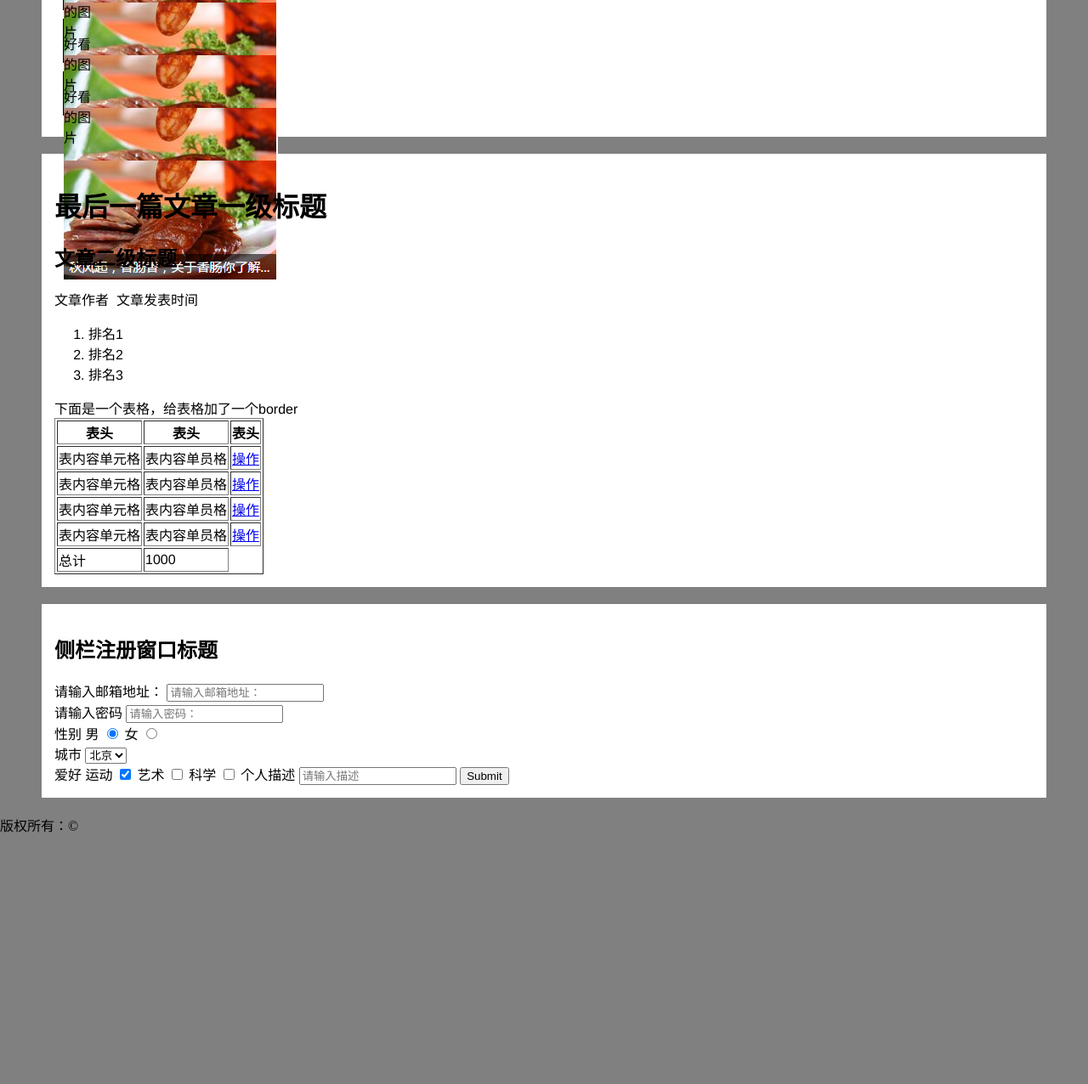
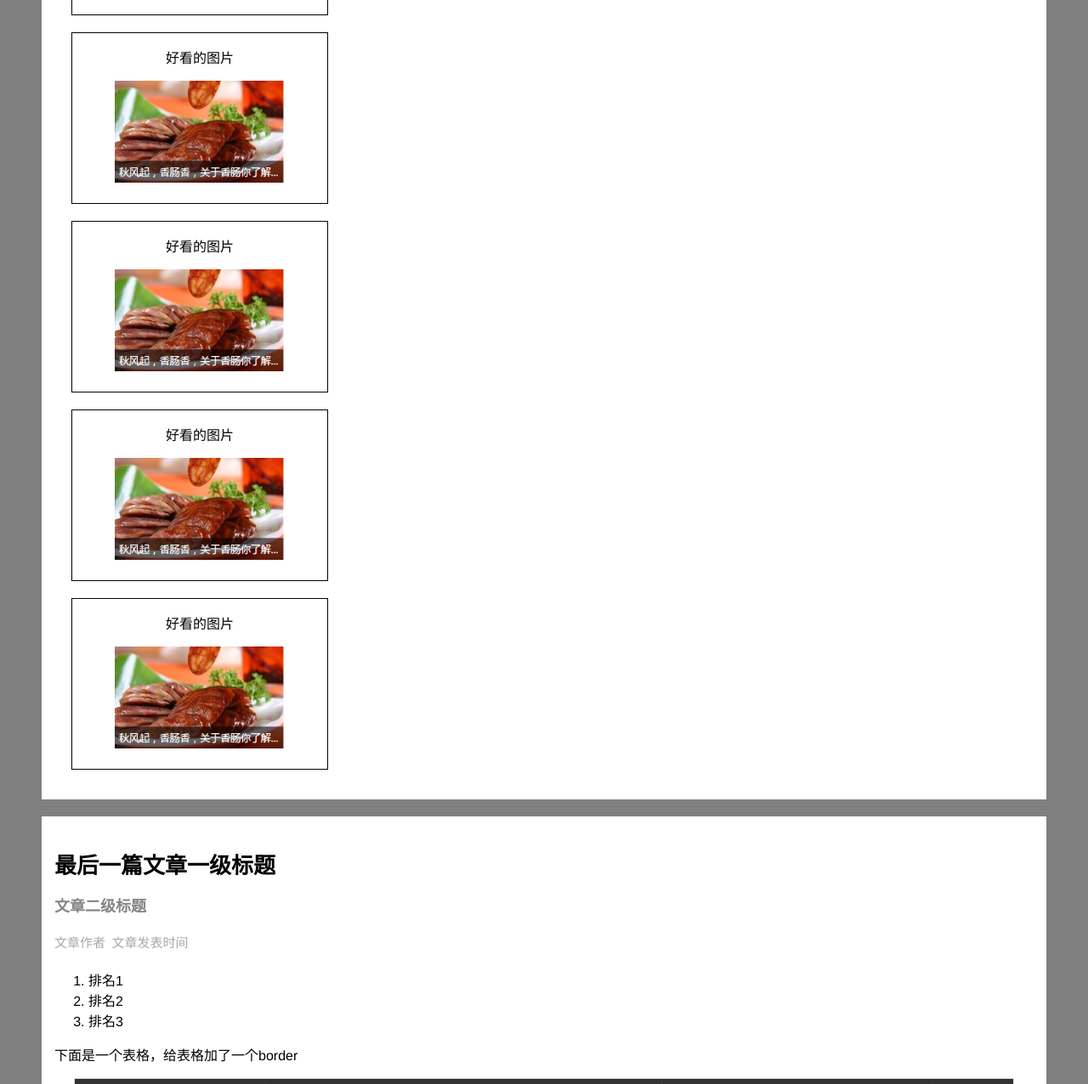
Before and after one commit to Swordxian/ife-task2, a plain HTML site: page index.html in a window 1280 px wide. Shown: the part 1524-2800 px from the top of the page at 85% size. Before the commit the page ends 2507 px from the top, so only its background shows below. Drawn offline with Linux system fonts and the light colour scheme.

Commit message:
继续完善页面

```diff
--- a/css.css
+++ b/css.css
@@ -34,14 +34,86 @@ body{
 .passage{
 	background-color: white;
 	margin: 20px auto;
-
 	width: 90%;
 	padding:15px;
 	font-family: 'Microsoft YaHei','Hiragino Sans GB',Helvetica,Arial;
 }
-div.passage div#picture{
+.passagebody h2{
+	text-align: left;
+	font-family: "Microsoft Yahei" ;
+	font-size: 26px;
+	font-weight: 600;
+}
+.passagebody h3{
+	color: #878586;
+	text-align: left;
+	font-family: "黑体";
+	line-height:20px;
+	font-size: 18px;
+}
+.passagebody p.passageauthur{
+	text-align: left;
+	font-family: "Microsoft Yahei" ;
+	line-height: 30px;
+	color: #A9A9A9;
+	font-size: 15px;
+	font-weight: 400;
+	text-indent: 0;
+}
+}
+.passagebody p{
+	text-indent: 2em;
+}
+#picture{
 	border: 1px solid;
-	margin: 10px;
-	height: 50px;
-	width: 40px;
+	margin: 20px;
+	height: 200px;
+	width: 300px;
 }
+#picture img{
+	height: 120px;
+	width: 200px;
+	margin-left: 50px;
+}
+#picture p{
+	text-align: center;
+}
+table{
+	width: 96%;
+	margin: 0px auto;
+	border: 1px solid #DDDDDD;
+	border-spacing: 0px;
+}
+th{
+	background-color: #333333;
+	color:white;
+}
+tr td{
+	border: 1px solid  #DCDCDC;
+	padding: 2px;
+}
+table .summary{
+	background-color: #CCCCCC;
+}
+.sidebar-content{
+	width: 90%;
+	text-align: center;
+	margin: 1px auto;
+}
+#sidebar h2{
+	font-family: "Microsoft Yahei"
+	margin-left: 10px;
+	border-left: 3px solid #C9C9C9;
+	font-size: 18px;
+
+}
+.inp{
+	line-height: 40px;
+}
+.submit{
+	width: 100%;
+	background-color:#3355D0;
+	border: none;
+
+
+}
--- a/index.html
+++ b/index.html
@@ -22,8 +22,8 @@
 	<div class="passagebody">
 		<div class="passage">
 			<h2>文章一级标题</h2>
-			<h2>文章一级标题</h2>
-			文章作者；&nbsp;&nbsp;发表时间
+			<h3>文章二级标题</h3>
+			<p class="passageauthur">文章作者；&nbsp;&nbsp;发表时间</p>
 			<p>这是一个很长很长的段落，这是一个很长很长的段落，这是一个很长很长的段落，这是一个很长很长的段落，这是一个很长很长的段落<br>
 			这是一个很长很长的段落，这是一个很长很长的段落，这是一个很长很长的段落，这是一个很长很长的段落，这是一个很长很长的段落，这是一个很长很长的段落，<a href="http://ife.baidu.com">这里有一个链接百度前端学院</a><br>
 			这是一个很长很长的段落，这是一个很长很长的段落，这是一个很长很长的段落，<br>
@@ -32,9 +32,9 @@
 		</div>
 		<!--end passage-->
 		<div class="passage">
-			<h1>另一篇文章一级标题</h1>
-			<h2>文章二级标题</h2>
-			文章作者&nbsp;&nbsp;文章发表时间
+			<h2>另一篇文章一级标题</h2>
+			<h3>文章二级标题</h3>
+			<p class="passageauthur">文章作者&nbsp;&nbsp;文章发表时间</p>
 			<p>这是一个很长很长的段落，这是一个很长很长的段落，这是一个很长很长的段落，这是一个很长很长的段落，这是一个很长很长的段落，这是一个很长很长的段落，这是一个很长很长的段落，这是一个很长这是一个很长很长的段落，这是一个很长很长的段落，这是一个很长很长的段落，这是一个很长很长的段落，这是一个很长很长的段落，这是一个很长很长的段落，这是一个很长很长的段落，这是一个很长很长的段落，这是一个很长很长的段落，这是一个很长很长的段落，这是一个很长很长的段落，这是一个很长很长的段落，这是一个很长很长的段落，这是一个很长很长的段落，这是一个很长很长的段落，这是一个很长很长的段落，这是一个很长很长的段落，这是一个很长很长的段落，这是一个很长很长的段落，这是一个很长很长的段落，这是一个很长很长的段落，这是一个很长很长的段落，这是一个很长很长的段落，这是一个很长很长的段落，很长的段落，的段落，这是一个很长很长的段落，这是一个很长很长的段落，这是一个很长很长的段落，这是一个很长很长的段落，这是一个很长很长的段落，这是一个很长很长的段。</p>
 			<img src="./images/picture.png" alt="加载中">
 			<div class="link2">
@@ -76,16 +76,16 @@
 	<!--END passage-->
 
 	<div class="passage">
-		<h1>最后一篇文章一级标题</h1>
-		<h2>文章二级标题</h2>
-		文章作者&nbsp;&nbsp;文章发表时间
+		<h2>最后一篇文章一级标题</h2>
+		<h3>文章二级标题</h3>
+		<p class="passageauthur">文章作者&nbsp;&nbsp;文章发表时间</p>
 		<ol>
 			<li>排名1</li>
 			<li>排名2</li>
 			<li>排名3</li>
 		</ol>
-		下面是一个表格，给表格加了一个border
-		<table border="1px">
+		<p>下面是一个表格，给表格加了一个border</p>
+		<table >
 			<tbody>
 				<tr>
 					<th>表头</th>
@@ -113,9 +113,9 @@
 					<td>表内容单员格</td>
 					<td><a href="#">操作</a></td>
 				</tr>
-				<tr>
+				<tr class="summary">
 					<td>总计</td>
-					<td>1000</td>
+					<td colspan="2">1000</td>
 
 				</tr>
 			</tbody>
@@ -127,8 +127,8 @@
 	<div class="passage">
 	<!--侧边栏-->
 		<div id="sidebar">
+			<h2>这里以后是一个侧栏，这是侧栏的标题</h2>
 			<div class="sidebar-content">
-				<h2>侧栏注册窗口标题</h2>
 				<form action="#" method="">
 					<div class="inp">
 						<label for="email">请输入邮箱地址：</label>
@@ -162,9 +162,14 @@
 							<input type="checkbox" name="yishu"  value="yishu">
 						<label for="scisence">科学</label>
 							<input type="checkbox" name="scisence"	value="kexue">
+
+					</div>
+					<div class="inp">
 						<label for="miaoshu">个人描述</label>
-							<input type="text" name="miaoshu" placeholder="请输入描述">
-							<input type="submit" name="tijiao" placeholder="确认提交">
+								<textarea name="despristion" rows="4" cols="30">这是一个多行输入框，请输入你的个人描述</textarea>
+					</div>
+					<div class="submit">
+						<input type="submit" name="tijiao" placeholder="确认提交">
 					</div>
 
 				</form>
```
